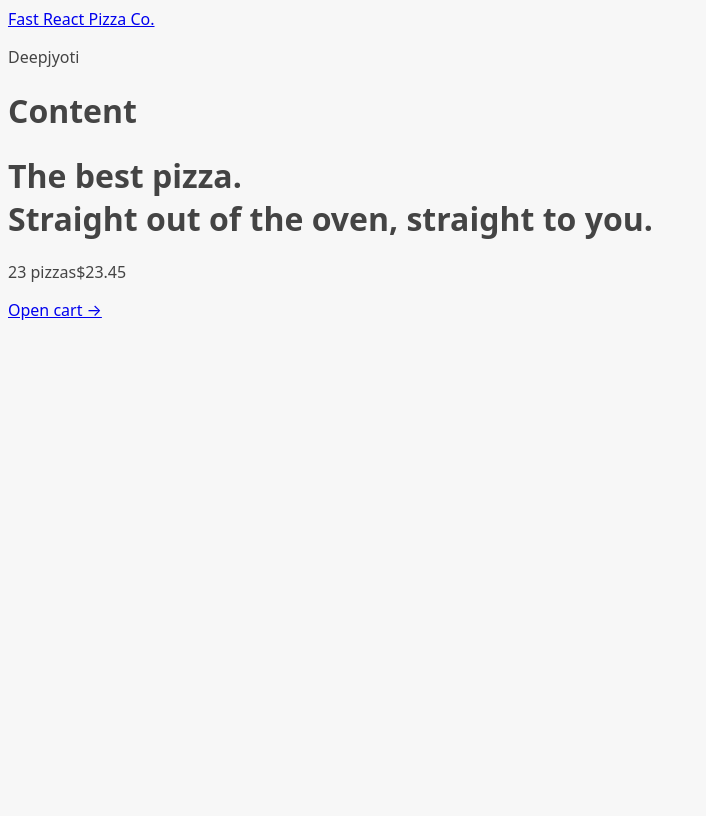
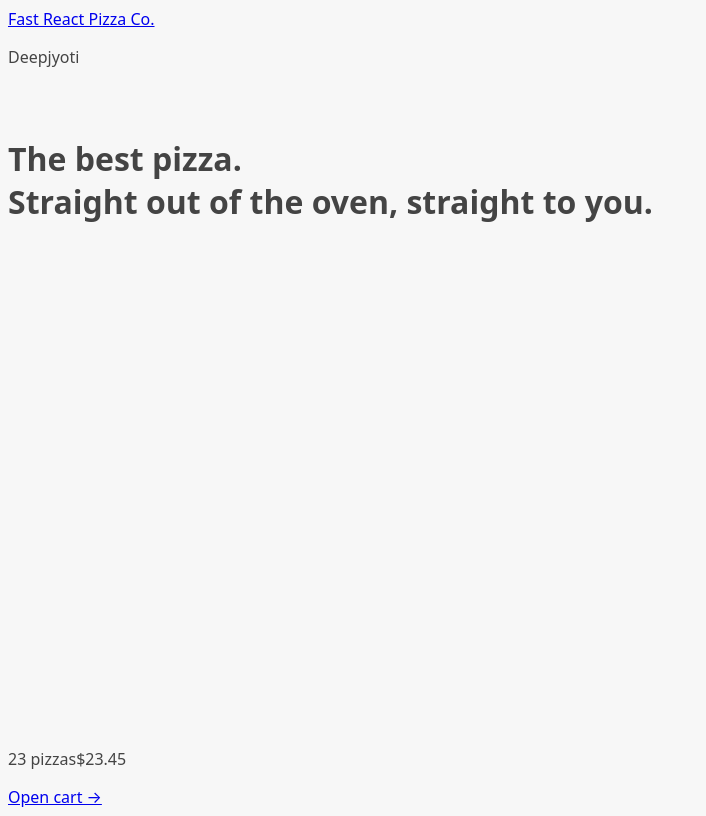
Before and after one commit to Deepjyoti23/Fast-React-Pizza-Co., a React (Vite) app: page / in a window 1280 px wide. Shown: the whole page, without its empty margins (0-706 px from the left). Built offline with nearby package versions, Linux system fonts and the light colour scheme.

Commit message:
add Outlet

```diff
--- a/src/ui/AppLayout.jsx
+++ b/src/ui/AppLayout.jsx
@@ -1,13 +1,17 @@
 import Header from "./Header"
+import Loader from "./Loader";
 import CartOverview from "../features/cart/CartOverview"
-import { Outlet } from "react-router-dom"
+import { Outlet, useNavigation } from "react-router-dom"
 
 function AppLayout() {
+    const navigation = useNavigation();
+    console.log(navigation)
+    const isLoading = navigation.state==="loading"
     return (
-        <div>
+        <div className="layout">
+            {isLoading && <Loader />}
             <Header />
             <main>
-                <h1>Content</h1>
                 <Outlet />
             </main>
             <CartOverview />
```
